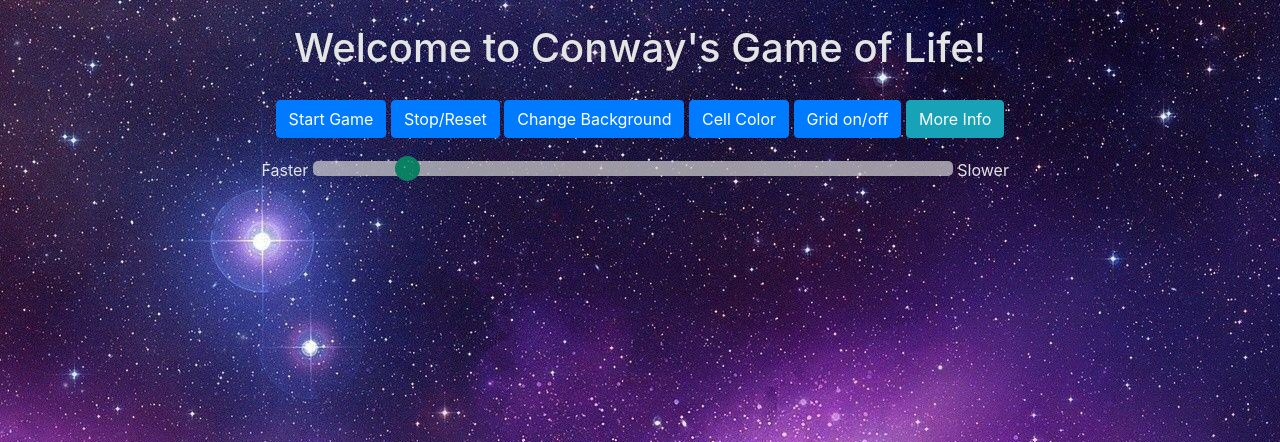
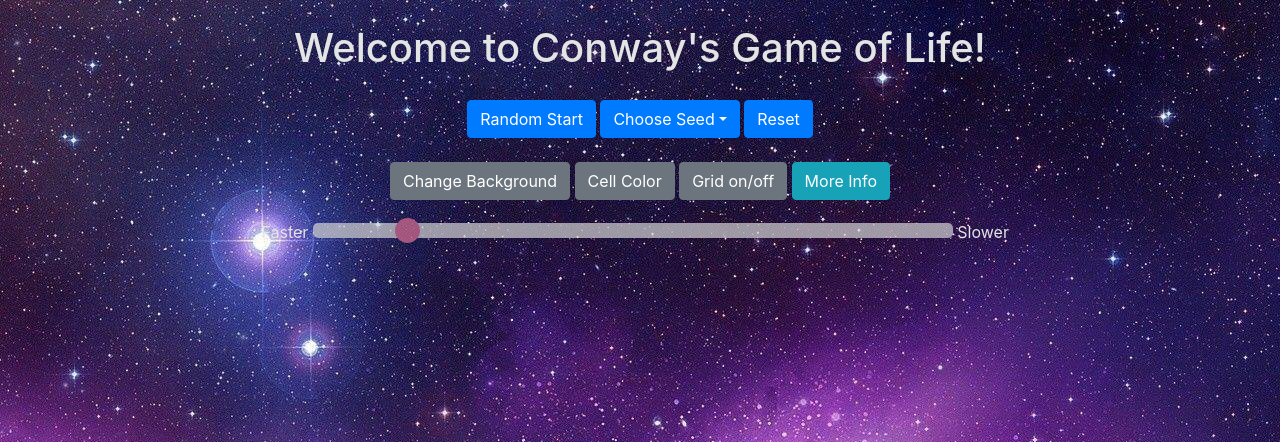
Before and after one commit to jrussell-OSU/game_of_life, a Flask app: page / in a window 1280 px wide. Shown: the top 442 px of the page. Run offline with Flask 2, Linux system fonts and the light colour scheme; some libraries are stand-ins or nearby versions.

Commit message:
Added dropdown to select starting seeds

```diff
--- a/flask_app.py
+++ b/flask_app.py
@@ -111,6 +111,14 @@ class GameOfLife:
             self._grid[y][x] = 0
         self._cycles += 1
 
+    def get_json_grid(self):
+        coordinates = self.get_all_cell_coords()
+        self.set_cell_values(coordinates)
+        grid_json = json.dumps(self._grid)
+        # grid_json = jsonify({"gol_grid": self._grid})
+        return grid_json
+
+
 # ######################################################################
 
 #    SEED GRIDS
@@ -140,8 +148,8 @@ class GameOfLife:
             self._grid[y][x] = 1
 
     def glider_seed(self):
-        self._rows = 6
-        self._columns = 6
+        self._rows = 40
+        self._columns = 40
         self.create_blank_grid()
         coordinates = [(1, 2), (2, 3), (2, 4), (3, 2), (3, 3)]
         for (x, y) in coordinates:
@@ -157,20 +165,13 @@ class GameOfLife:
         for (x, y) in coordinates:
             self._grid[y][x] = 1
 
-    def r_pentomino(self):
+    def r_pentomino_seed(self):
         self._rows = 40
         self._columns = 40
         self.create_blank_grid()
         coordinates = [(15, 14), (16, 14), (15, 15), (15, 16), (14, 15)]
         for (x, y) in coordinates:
             self._grid[y][x] = 1
-
-    def get_json_grid(self):
-        coordinates = self.get_all_cell_coords()
-        self.set_cell_values(coordinates)
-        grid_json = json.dumps(self._grid)
-        # grid_json = jsonify({"gol_grid": self._grid})
-        return grid_json
 
 
 game = GameOfLife()
@@ -180,8 +181,8 @@ game.random_seed()
 @app.route("/")
 def home():
     game._grid = []  # every time starting a new game, reset game
-    # game.random_seed()
-    game.r_pentomino()
+    game.random_seed()
+    # .r_pentomino()
     # game.penta_decathlon_seed()
     return render_template('index.html')
 
@@ -191,5 +192,24 @@ def update_grid():
     return game.get_json_grid()
 
 
+@app.route("/glider")
+def glider_grid():
+    game._grid = []
+    game.glider_seed()
+    return render_template('index.html')
+
+@app.route("/r_pentomino")
+def r_pentomino_grid():
+    game._grid = []
+    game.r_pentomino_seed()
+    return render_template('index.html')
+
+@app.route("/penta_decathlon")
+def penta_decathlon_grid():
+    game._grid = []
+    game.penta_decathlon_seed()
+    return render_template('index.html')
+
+
 if __name__ == '__main__':
     app.run()
--- a/static/game_script.js
+++ b/static/game_script.js
@@ -1,4 +1,23 @@
 
+//Seed starts*********************************
+function glider_seed(){
+  document.getElementById("seed_dropdown").disabled = true;
+  fetch('/glider');
+  start_game()
+}
+
+function r_pentomino_seed(){
+  document.getElementById("seed_dropdown").disabled = true;
+  fetch('/r_pentomino');
+  start_game()
+}
+
+function penta_decathlon_seed(){
+  document.getElementById("seed_dropdown").disabled = true;
+  fetch('/penta_decathlon');
+  start_game()
+}
+//Seed starts END******************************
 
 //Game speed range slider (ref: https://www.w3schools.com/howto/howto_js_rangeslider.asp)
 let cycle_speed = 150;
@@ -6,7 +25,6 @@ const slider = document.getElementById("myRange");
 
 // Update the current slider value (each time you drag the slider handle)
 slider.oninput = function() {
-  //output.textContent = this.value;
   cycle_speed = this.value;
 }
 
@@ -49,10 +67,6 @@ function change_cell_color(){
   living_color = color_choices[c++];
 }
 
-function cycle_time(){
-  return cycle_speed
-}
-
 //Run game after the start game button pressed
 function start_game() {
   document.getElementById("start_game").disabled = true;
@@ -93,9 +107,12 @@ function start_game() {
       }
     }
   });
+  const game_interval = setInterval(update_game, cycle_speed);
 
+}
   //Once initial html table created, modify every x seconds with new cells
-  setInterval(function () {
+  //setInterval(function () {
+function update_game() {
   fetch('/grid').then(response => response.json()).then(gol_grid => {
     //create table
     let game_div = document.getElementById('game_div');
@@ -122,6 +139,4 @@ function start_game() {
       }
     }
   });
-  }, cycle_speed);
-
 }
--- a/static/styles.css
+++ b/static/styles.css
@@ -14,14 +14,15 @@ h1{
     text-align: center;
 }
 
-#buttons_div{
+.buttons_div{
     padding: 20px;
     margin: auto;
     /*max-width: 600px;*/
     max-width: 100%;
     text-align: center;
     position: relative;
-    display: inline-block;
+    /*display: inline-block;
+     */
 }
 
 #game_div{
@@ -83,7 +84,8 @@ td {
   width: 25px;
   height: 25px;
   border-radius: 50%;
-  background: #04AA6D;
+  /*background: #04AA6D;*/
+    background: palevioletred;
   cursor: pointer;
 }
 
--- a/templates/index.html
+++ b/templates/index.html
@@ -12,16 +12,24 @@
   <br>
   <h1>Welcome to Conway's Game of Life!</h1>
 
-  <div id="buttons_div">
-    <button id="start_game" class="btn btn-primary" onclick="start_game()">Start Game</button>
-    <button class="btn btn-primary" onClick="window.location.reload();">Stop/Reset</button>
-    <button id="change_background" class="btn btn-primary" onclick="change_background()">Change Background</button>
-    <button id="change_cell_color" class="btn btn-primary" onclick="change_cell_color()">Cell Color</button>
+  <div class="buttons_div">
+    <button id="start_game" class="btn btn-primary" onclick="start_game()">Random Start</button>
+    <button id="seed_dropdown" class="btn btn-primary dropdown-toggle" type="button" id="dropdownMenuButton"
+            data-toggle="dropdown" aria-haspopup="true" aria-expanded="false">Choose Seed</button>
+      <div class="dropdown-menu" aria-labelledby="dropdownMenuButton">
+      <button type="button" class="dropdown-item" onclick="glider_seed()">glider</button>
+      <button type="button" class="dropdown-item" onclick="r_pentomino_seed()">r-pentomino</button>
+      <button type="button" class="dropdown-item" onclick="penta_decathlon_seed()">penta-decathlon</button>
+      </div>
+    <button class="btn btn-primary" onClick="window.location.reload();">Reset</button>
+    <!--<button class="btn btn-primary" onClick="stop_game();">Stop/Reset</button>-->
+    <br><br>
+    <button id="change_background" class="btn btn-secondary" onclick="change_background()">Change Background</button>
+    <button id="change_cell_color" class="btn btn-secondary" onclick="change_cell_color()">Cell Color</button>
     <!--<button hidden id="change_cycle_speed" onclick="change_cycle_speed()">Cycle Speed</button>-->
-    <button id="change_cell_color" class="btn btn-primary" onclick="collapse_border()">Grid on/off</button>
+    <button id="change_cell_color" class="btn btn-secondary" onclick="collapse_border()">Grid on/off</button>
     <button onClick="more_info()" class="btn btn-info">More Info</button>
     </div>
-    <br>
     <div class="slidecontainer">
       <label for="myRange">Faster</label>
       <input type="range" min="50" max="800" value="150" class="slider" id="myRange">
```
Lines whose indentation alone changed are shown as unchanged.
